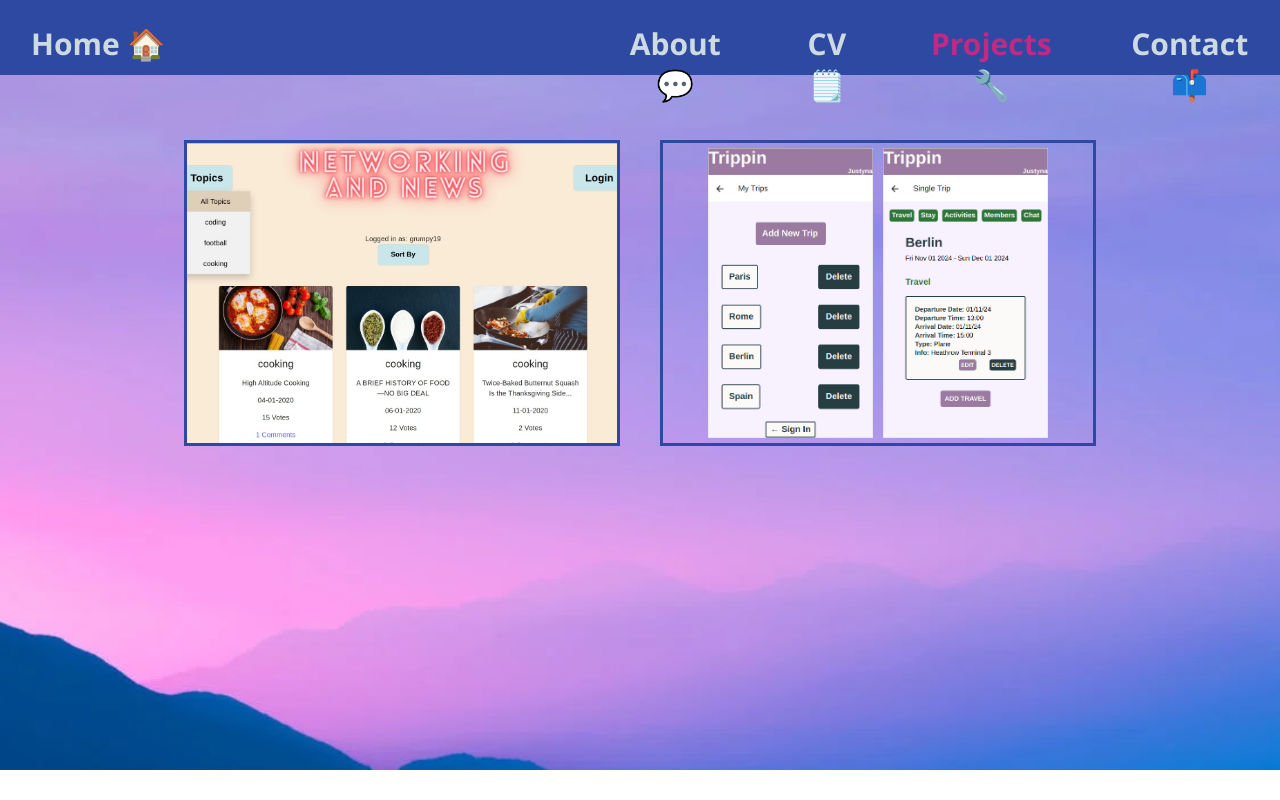
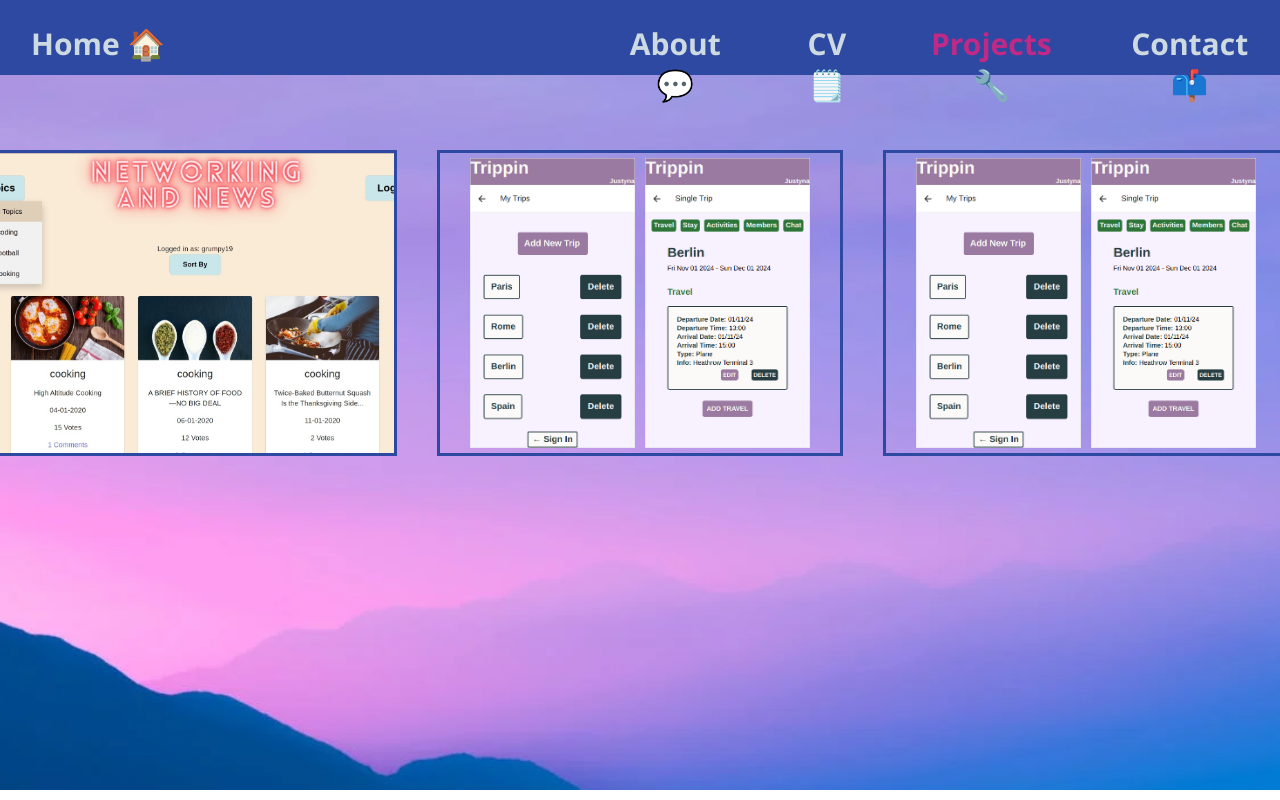
Before and after one commit to MattyB2112/AboutMe, a React (Vite) app in the folder AboutMe/: page /projects in a window 1280 px wide. Built offline with nearby package versions, Linux system fonts and the light colour scheme.

Commit message:
change sizing of project containers

```diff
--- a/AboutMe/src/Components/Projects.jsx
+++ b/AboutMe/src/Components/Projects.jsx
@@ -10,11 +10,27 @@ export default function Projects() {
           <div className="ncnews-underlay"></div>
           <div className="ncnews-overlay">
             <br />
-            News article-style website - Made during my course. Article data is
-            stored in a SQL database. Endpoints were created to make queries to
-            this data using Postgres. Frontend was coded in React and uses Axios
-            to make calls to the API. Articles can be filtered by topic, and
-            sorted by number of votes and date posted.
+            Networking and news - Made during my course. Article data is stored
+            in a SQL database. Endpoints were created to make queries to this
+            data using Postgres. Frontend was coded in React and uses Axios to
+            make calls to the API. Articles can be filtered by topic, and sorted
+            by number of votes and date posted.
+          </div>
+        </div>
+        <div className="trippin-container">
+          <div className="trippin-underlay"></div>
+          <div className="trippin-images">
+            <img src={imageThree} className="trippin-image" />
+            <img src={imageTwo} className="trippin-image" />
+          </div>
+          <div className="trippin-overlay">
+            <br />
+            Trippin - Trip-planning app made for the final project of my course.
+            Backend database was created using MongoDB. Frontend was created
+            using React Native. Users create an upcoming trip with a name, start
+            and end-date, and then can add travel, stay, and activity info.
+            Members can be added by any users that have been added to the trip
+            but can only removed by the trip admin.
           </div>
         </div>
         <div className="trippin-container">
--- a/AboutMe/src/index.css
+++ b/AboutMe/src/index.css
@@ -179,24 +179,26 @@ a:hover {
 
 /*PROJECTS*/
 .projects-container {
+  padding: 10px;
   margin-top: 120px;
   display: flex;
   flex-direction: row;
   height: 650px;
   justify-content: center;
   text-align: center;
+  font-size: 20px;
 }
 
 .ncnews-container {
   margin: 20px;
-  width: 430px;
+  width: 400px;
   height: 300px;
   position: relative;
   border: 3px rgb(46, 73, 161) solid;
 }
 
 .ncnews-underlay {
-  width: 430px;
+  width: 400px;
   height: 100%;
   background-image: URL("../src/Images/n-and-n-pic.jpg");
   background-size: 200px;
@@ -229,7 +231,7 @@ a:hover {
 .trippin-container {
   display: flex;
   align-content: center;
-  width: 430px;
+  width: 400px;
   height: 300px;
   margin: 20px;
   position: relative;
```
